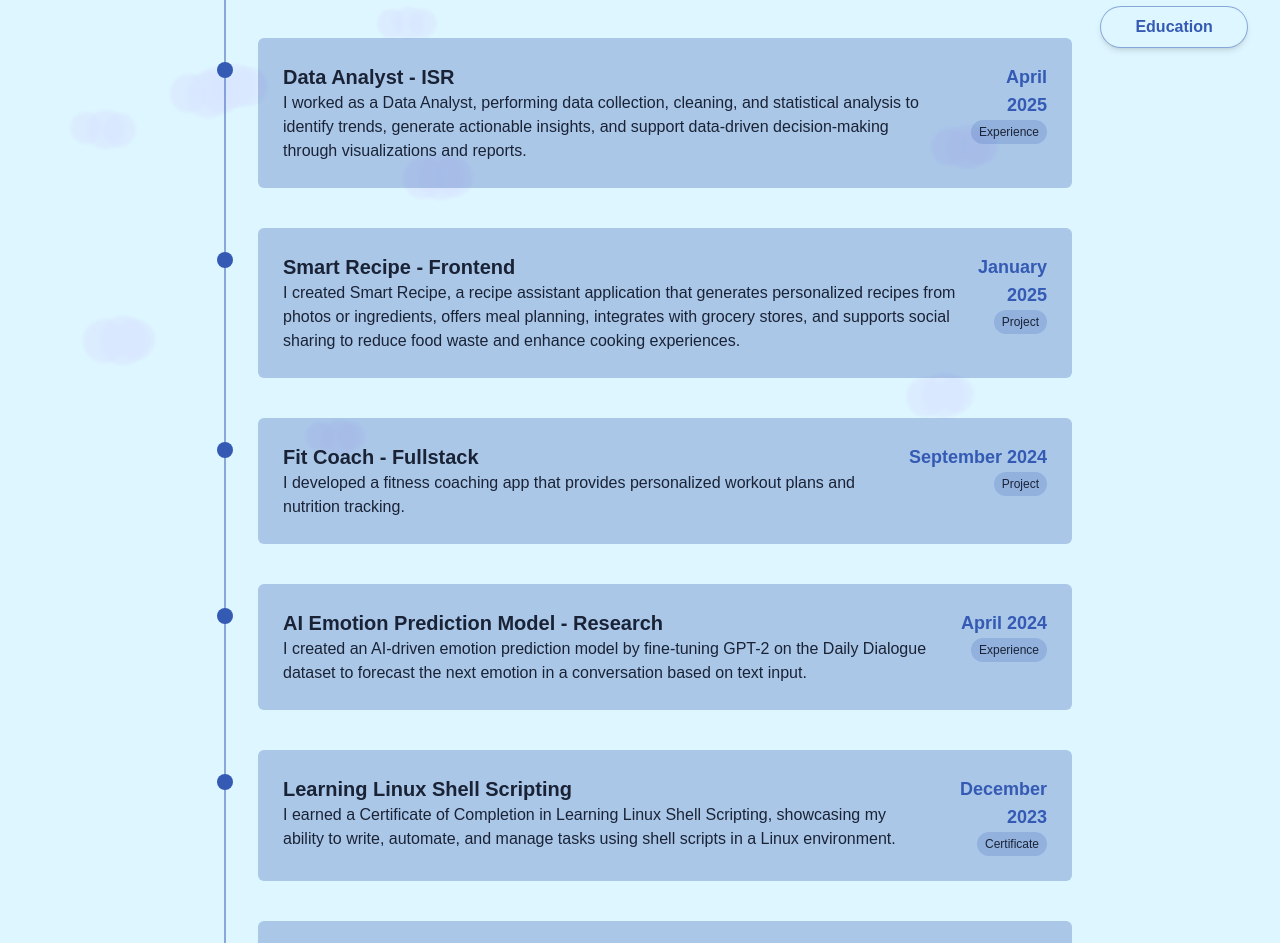
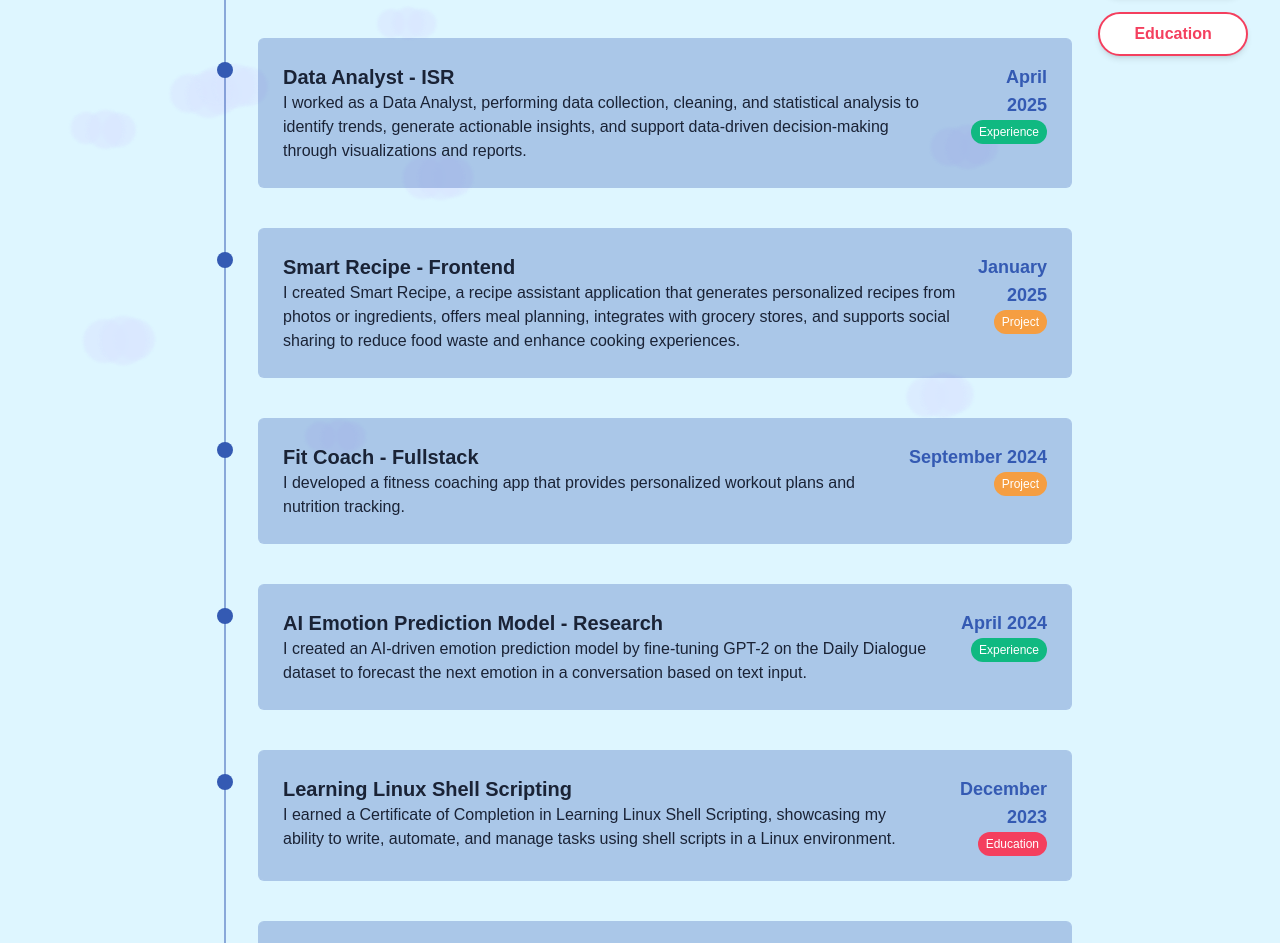
Before and after one commit to DanielChahine0/DanielChahine0.github.io, a React (Vite) app: page /timeline in a window 1280 px wide. Shown: the part 328-1271 px from the top of the page. Built offline with nearby package versions, Linux system fonts and the light colour scheme; a web font is replaced by a local one.

Commit message:
Update Timeline.jsx

```diff
--- a/src/pages/Timeline.jsx
+++ b/src/pages/Timeline.jsx
@@ -50,14 +50,14 @@ const timelineEvents = [
 		title: "Learning Linux Shell Scripting",
 		description:
 			"I earned a Certificate of Completion in Learning Linux Shell Scripting, showcasing my ability to write, automate, and manage tasks using shell scripts in a Linux environment.",
-		category: "Certificate",
+		category: "Education",
 	},
 	{
 		year: "November 2023",
 		title: "Learning Linux Command Line",
 		description:
 			"I earned a Certificate of Completion in Learning Linux Command Line, demonstrating proficiency in navigating, managing files, and executing commands within the Linux environment.",
-		category: "Certificate",
+		category: "Education",
 	},
 	{
 		year: "October 2023",
@@ -106,10 +106,10 @@ const timelineEvents = [
 
 export const Timeline = () => {
   const categories = [
-	"Extracurricular",
-	"Experience",
-	"Project",
-	"Education"
+	{ name: "Extracurricular", color: "#6366f1" }, // indigo
+	{ name: "Experience", color: "#10b981" }, // emerald
+	{ name: "Project", color: "#f59e42" }, // orange
+	{ name: "Education", color: "#f43f5e" }, // rose
   ];
   const [selectedCategories, setSelectedCategories] = useState([]);
 
@@ -154,23 +154,44 @@ export const Timeline = () => {
 
 		  {/* Category Filter Buttons */}
 		  <div className="flex flex-col fixed right-8 top-40 z-30 gap-4">
-			{categories.map((cat) => (
+			{categories.map((cat) => {
+			  const isSelected = selectedCategories.includes(cat.name);
+			  return (
 		<button
-				key={cat}
-				onClick={() => handleCategoryClick(cat)}
-				className={`px-4 py-2 rounded-full border font-semibold transition-colors duration-200 shadow-md
-				  ${selectedCategories.includes(cat)
-					? "bg-primary text-background border-primary"
-					: "bg-background text-primary border-primary/50 hover:bg-primary/10"}
-				`}
+		  key={cat.name}
+		  onClick={() => handleCategoryClick(cat.name)}
+		  style={{
+			backgroundColor: isSelected ? cat.color : "#fff",
+			color: isSelected ? "#fff" : cat.color,
+			borderColor: cat.color,
+			transition: 'all 0.2s',
+		  }}
+		  className={`px-4 py-2 rounded-full border-2 font-semibold shadow-md focus:outline-none hover:scale-110`}
+		  onMouseEnter={e => {
+			if (!isSelected) {
+			  e.currentTarget.style.backgroundColor = cat.color;
+			  e.currentTarget.style.color = '#fff';
+			}
+		  }}
+		  onMouseLeave={e => {
+			if (!isSelected) {
+			  e.currentTarget.style.backgroundColor = '#fff';
+			  e.currentTarget.style.color = cat.color;
+			}
+		  }}
 		>
-				{cat}
+		  {cat.name}
 		</button>
-			))}
+			  );
+			})}
 		  </div>
 
 		  <div className="relative border-l-2 border-primary/50 pl-8 ml-4 space-y-10">
-			{filteredEvents.map((event, index) => (
+			{filteredEvents.map((event, index) => {
+			  // Find the color for the event's category
+			  const cat = categories.find(c => c.name === event.category);
+			  const tagColor = cat ? cat.color : "#6366f1";
+			  return (
 				<div key={index} className="relative">
 				  {/* Dot on timeline - outside the hover element */}
 				  <div className="absolute w-4 h-4 bg-primary rounded-full -left-[41px] top-6"></div>
@@ -188,14 +209,21 @@ export const Timeline = () => {
 						<span className="text-primary font-semibold text-lg">
 						  {event.year}
 						</span>
-					  <div className="inline-block ml-2 px-2 py-1 rounded-full bg-primary/20 text-xs">
+						<div
+						  className="inline-block ml-2 px-2 py-1 rounded-full text-xs"
+						  style={{
+							backgroundColor: tagColor,
+							color: "#fff",
+						  }}
+						>
 						  {event.category}
 						</div>
 					  </div>
 					</div>
 				  </div>
 				</div>
-			))}
+			  );
+			})}
 		  </div>
 		</main>
 
```
Lines whose indentation alone changed are shown as unchanged.
